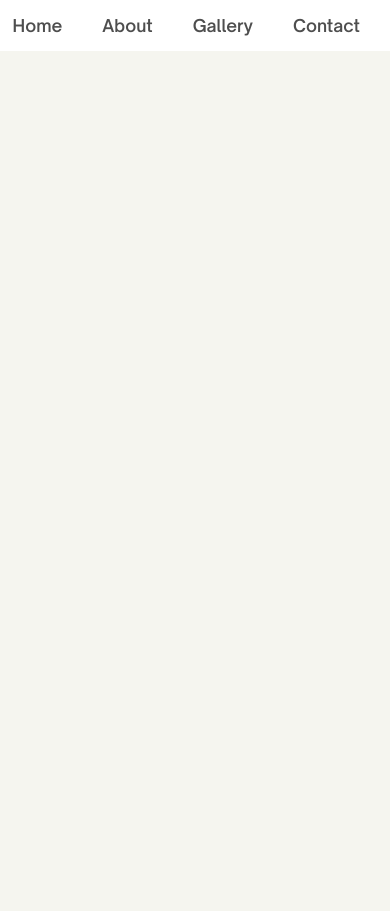
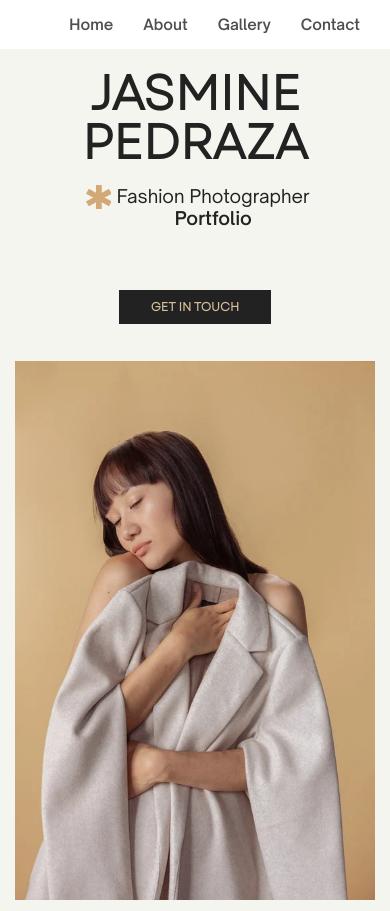
Before and after one commit to devSifat/JasminePedraza-FashionDesigner, a plain HTML site: page index.html in a window 390 px wide. Before the commit the page ends 844 px from the top, so only its background shows below. Drawn offline with Linux system fonts and the light colour scheme.

Commit message:
hero section comleted with responsive

```diff
--- a/header.css
+++ b/css/header.css
@@ -7,6 +7,7 @@ header{
     position: fixed;
     top: 0;
     left: 0;
+    z-index: 999;
 }
 nav>ul{
     width: 100%;
@@ -24,3 +25,15 @@ nav>ul>li>a:hover{
     color: var(--primary-color);
     opacity: 1;
 }
+
+@media(max-width: 425px){
+    nav>ul{
+        gap: 30px;
+        font-size: 15px;
+    }
+}
+@media(max-width: 370px){
+    nav>ul{
+        gap: 20px;
+    }
+}
--- /dev/null
+++ b/css/hero.css
@@ -0,0 +1,92 @@
+#hero {
+    padding: 51px 0 10px 0;
+}
+
+.hero-wrapper {
+    width: 100%;
+    padding-left: 10rem;
+    display: flex;
+    gap: 3rem;
+    justify-content: space-between;
+    flex-wrap: wrap;
+}
+
+.hero-left,
+.hero-right {
+    flex-basis: calc(50% - 3rem);
+}
+
+.hero-left {
+    display: flex;
+    flex-direction: column;
+    justify-content: center;
+    gap: 3rem;
+    padding: 3rem 0;
+}
+
+.hero-left>h1 {
+    color: var(--black);
+    font-size: 10rem;
+    line-height: 10rem;
+    font-family: "Garet Book";
+    text-transform: uppercase;
+}
+
+.hero-left>p {
+    font-family: "OS-Regular";
+    font-size: 3rem;
+    color: var(--black);
+    position: relative;
+    padding-left: 6rem;
+    width: fit-content;
+}
+
+.hero-left>p::after {
+    content: "";
+    position: absolute;
+    width: 4rem;
+    height: 4rem;
+    background-image: url(../images/star.png);
+    background-size: cover;
+    top: 0;
+    left: 1rem;
+}
+
+.hero-left>p>span {
+    font-family: "OS-SemiBold";
+}
+
+.hero-btn {
+    margin-top: 7rem;
+}
+
+.hero-right {
+    width: 100%;
+}
+
+.hero-right>img {
+    width: 100%;
+}
+
+@media(max-width: 850px) {
+    .hero-left>h1 {
+        font-size: 8rem;
+        line-height: 8rem;
+    }
+}
+
+@media(max-width: 570px) {
+    .hero-wrapper{
+        padding: 0;
+        justify-content: center;
+    }
+    .hero-left{
+        max-width: 50rem;
+        align-items: center;
+        text-align: center;
+    }
+    .hero-left,
+    .hero-right {
+        flex-basis: calc(100% - 5rem);
+    }
+}
--- a/css/main.css
+++ b/css/main.css
@@ -18,9 +18,67 @@ ul > li{
 }
 html{
     scroll-behavior: smooth;
+    font-size: 62.5%;
 }
 body{
     background: var(--light-gray);
+}
+section{
+    padding: 10px 0;
+    width: 100%;
+}
+.container{
+    max-width: 1440px;
+}
+.btn.style-1{
+    width: fit-content;
+    font-family: "Garet Book";
+    font-weight: bold;
+    font-size: 2rem;
+    color: var(--primary-color);
+    padding: 1.2rem 5rem;
+    border: 0.3rem solid var(--black);
+    transition: 0.3s ease-in-out;
+    position: relative;
+    overflow: hidden;
+    background: transparent;
+    z-index: 2;
+}
+.btn.style-1:hover{
+    color: var(--black);
+}
+.btn.style-1>i{
+    position: absolute;
+    top: 50%;
+    right: -4rem;
+    transform: translateY(-50%);
+    opacity: 0;
+    transition: 0.3s ease-in-out;
+}
+.btn.style-1:hover>i{
+    right: 2rem;
+    opacity: 1;
+}
+.btn.style-1::after,
+.btn.style-1::before{
+    content: "";
+    position: absolute;
+    width: 50%;
+    height: 100%;
+    top: 0;
+    background: var(--black);
+    z-index: -1;
+    transition: 0.4s ease-in-out;
+}
+.btn.style-1::before{
+    left: 0;
+}
+.btn.style-1::after{
+    right: 0;
+}
+.btn.style-1:hover::after,
+.btn.style-1:hover::before{
+    width: 0;
 }
 ::selection{
     background: var(--primary-color);
@@ -35,3 +93,45 @@ body{
 ::-webkit-scrollbar-track{
     background: var(--white);
 }
+
+
+@media(max-width: 1200px){
+    html{
+        font-size: 60%;
+    }
+}
+@media(max-width: 1100px){
+    html{
+        font-size: 57%;
+    }
+}
+@media(max-width: 1000px){
+    html{
+        font-size: 55%;
+    }
+}
+@media(max-width: 930px){
+    html{
+        font-size: 53%;
+    }
+}
+@media(max-width: 880px){
+    html{
+        font-size: 50%;
+    }
+}
+@media(max-width: 770px){
+    html{
+        font-size: 46%;
+    }
+}
+@media(max-width: 680px){
+    html{
+        font-size: 42%;
+    }
+}
+@media(max-width: 620px){
+    html{
+        font-size: 38%;
+    }
+}
--- a/index.html
+++ b/index.html
@@ -16,9 +16,14 @@
 
     <!-- css styles start -->
     <link rel="stylesheet" href="./css/main.css">
-    <link rel="stylesheet" href="./header.css">
-    <link rel="stylesheet" href="./hero.css">
+    <link rel="stylesheet" href="./css/header.css">
+    <link rel="stylesheet" href="./css/hero.css">
     <!-- css styles end -->
+
+
+    <!-- fontawsome start -->
+    <link rel="stylesheet" href="https://cdnjs.cloudflare.com/ajax/libs/font-awesome/5.15.4/css/all.min.css">
+    <!-- fontawsome end -->
 </head>
 <body>
     <!-- header section start -->
@@ -48,11 +53,19 @@
                     <h1>Jasmine Pedraza</h1>
                     <p>
                         Fashion Photographer
+                        <br>
                         <span>Portfolio</span>
                     </p>
-                    <a href="#" class="btn style-1"></a>
+                    <a href="#" class="btn style-1 hero-btn">GET IN TOUCH <i class="fas fa-long-arrow-alt-right"></i></a>
                 </div>
                 <!-- hero left side end -->
+
+
+                <!-- hero right side start -->
+                <div class="hero-right">
+                    <img src="./images/1.webp" alt="HeroImage Fashion Designer Personal Portfolio Theme">
+                </div>
+                <!-- hero right side end -->
             </div>
         </div>
     </section>
```
